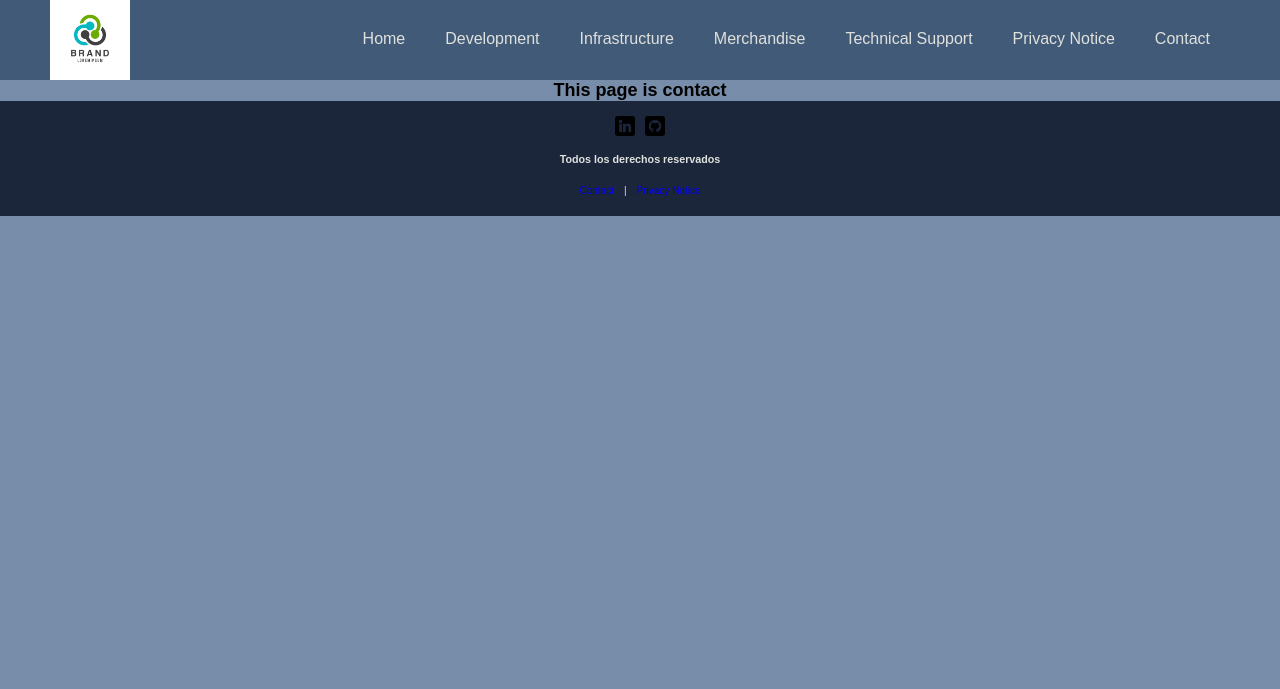
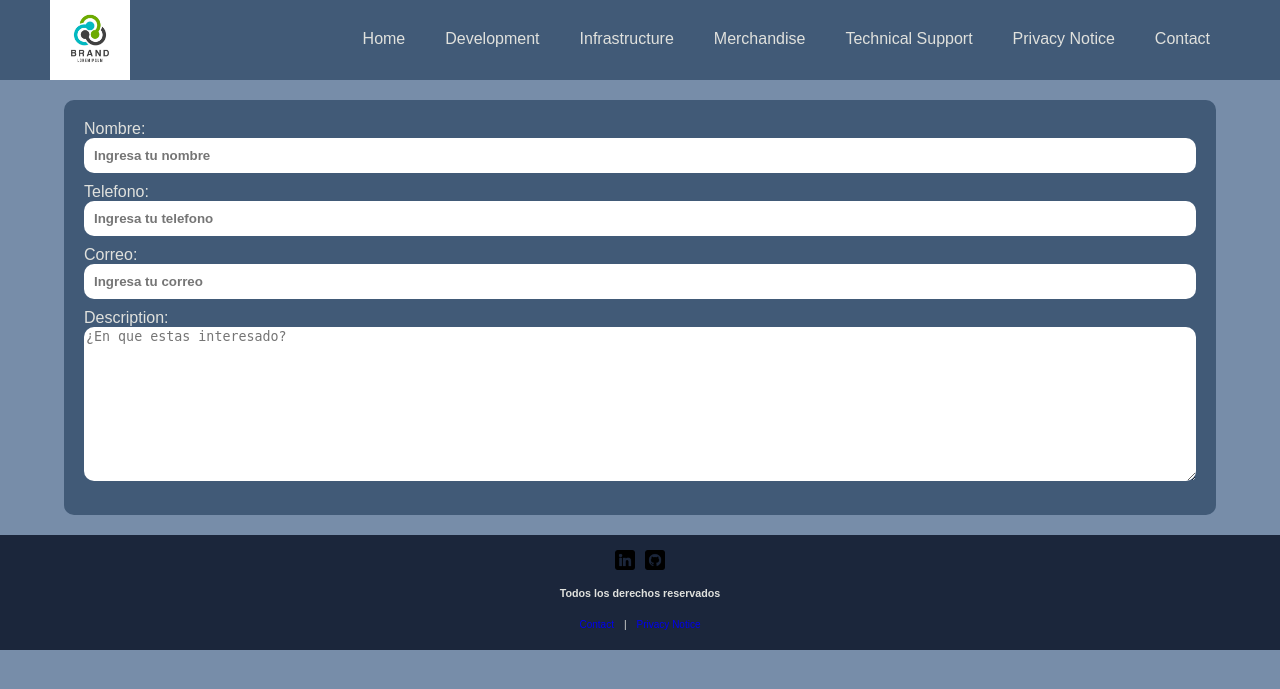
Before and after one commit to BPM17/Kabeldi, a Django app: page /contact in a window 1280 px wide. Shown: the top 689 px of the page. Run offline with Django 5.2, Linux system fonts and the light colour scheme.

Commit message:
Form almost completed, button missing

```diff
--- a/Kabeldi/kabeldi_app/static/css/styles.css
+++ b/Kabeldi/kabeldi_app/static/css/styles.css
@@ -232,3 +232,41 @@ a{
     75% {margin-left: -300%;}
     100% {margin-left: -300%;}
 }
+
+.container{
+    width: 90%;
+    margin: 2rem auto;
+    background-color: var(--header);
+    border-radius: 1rem;
+    padding: 2rem;
+}
+
+
+form{
+    color: var(--letra);
+    display: flex;
+    flex-direction: column;
+    justify-content: center;
+}
+
+form fieldset{
+    border:  none;
+}
+
+form textarea{
+    border: none;
+    width: 100%;
+    border-radius: 1rem;
+}
+
+.campo{
+    margin-bottom: 1rem;
+}
+
+.input{
+    width: 100%;
+    border-radius: 1rem;
+    font-weight: 700;
+    border: none;
+    padding: 1rem;
+}
--- a/Kabeldi/kabeldi_app/templates/contact.html
+++ b/Kabeldi/kabeldi_app/templates/contact.html
@@ -14,7 +14,28 @@
     <section class="sectionMenu">
         {% include 'header.html' %}
     </section>
-    <h3>This page is contact</h3>
+    <section class="container">
+        <div>
+            <form action="">
+                <div class="campo">
+                    <label for="">Nombre:</label>
+                    <input class="input" type="text" name="nombre" id="name" placeholder="Ingresa tu nombre">
+                </div>
+                <div class="campo">
+                    <label for="">Telefono:</label>
+                    <input class="input" type="tel" name="telefono" id="tel" placeholder="Ingresa tu telefono">
+                </div>
+                <div class="campo">
+                    <label for="">Correo:</label>
+                    <input class="input" type="email" name="Correo" id="mail" placeholder="Ingresa tu correo">
+                </div>
+                <div class="campo">
+                    <label for="">Description:</label>
+                    <textarea name="mensaje" placeholder="¿En que estas interesado?" id="descripcion" cols="30"
+                        rows="10"></textarea>
+                </div>
+            </form>
+        </div>
     </section>
     <section>
         {% include 'footer.html' %}
```
